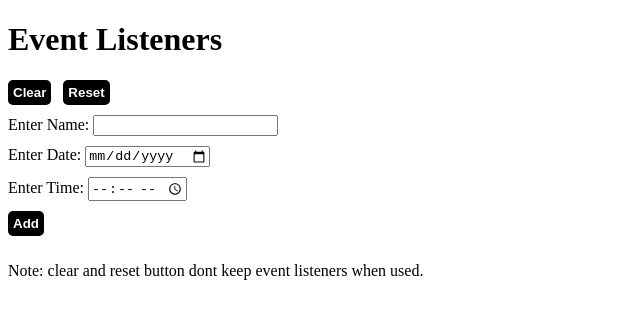
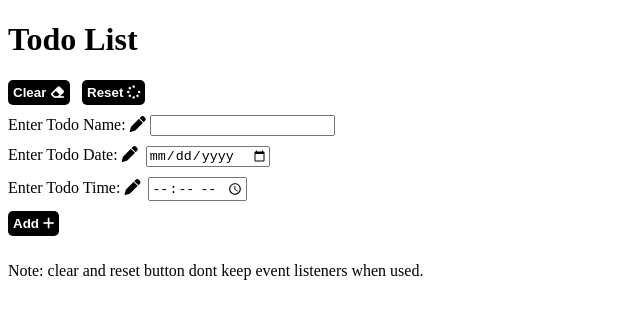
Before and after one commit to PolymorFox/Todo-List, a plain HTML site: page index.html in a window 1280 px wide. Shown: the whole page, without its empty margins (0-640 px from the left). Drawn offline with Linux system fonts and the light colour scheme.

Commit message:
Added Font Awesome Icons

```diff
--- a/index.html
+++ b/index.html
@@ -5,32 +5,40 @@
     <meta http-equiv="X-UA-Compatible" content="IE=edge" />
     <meta name="viewport" content="width=device-width, initial-scale=1.0" />
     <link rel="stylesheet" href="style.css" />
-    <title>Event Listeners</title>
+    <title>Todo List</title>
   </head>
   <body>
-    <h1>Event Listeners</h1>
+    <h1>Todo List</h1>
 
     <ul></ul>
 
-    <button id="clear">Clear</button>
+    <button id="clear">Clear <i class="fa-solid fa-eraser"></i></button>
     &nbsp;
-    <button id="reset">Reset</button>
+    <button id="reset">Reset <i class="fa-solid fa-spinner"></i></button>
     <br />
-    <label for="name">Enter Name: </label>
+    <label for="name">Enter Todo Name: </label>
+    <i class="fa-solid fa-pen"></i>
     <input type="text" name="name" id="name" />
     <br />
-    <label for="date">Enter Date: </label>
+    <label for="date">Enter Todo Date: </label>
+    <i class="fa-solid fa-pen"></i>&nbsp;
     <input type="date" name="date" id="date" />
     <br />
-    <label for="time">Enter Time: </label>
+    <label for="time">Enter Todo Time: </label>
+    <i class="fa-solid fa-pen"></i>&nbsp;
     <input type="time" name="time" id="time" />
 
     <br />
-    <button id="add">Add</button>
+    <button id="add">Add <i class="fa-solid fa-plus"></i></button>
     <p class="note">
       Note: clear and reset button dont keep event listeners when used.
     </p>
 
     <script src="script.js"></script>
+    <script
+      src="https://kit.fontawesome.com/86558bff2b.js"
+      crossorigin="anonymous"
+    ></script>
+    <!--Font Awesome Kit-->
   </body>
 </html>
--- a/script.js
+++ b/script.js
@@ -25,7 +25,6 @@ addButton.addEventListener("click", () => {
   item.insertAdjacentHTML(
     "beforeend",
     `
-    <label for="checkbox">Done</label>
     <input type="checkbox" name="checkbox" id="checkbox" />
     `
   );
```
